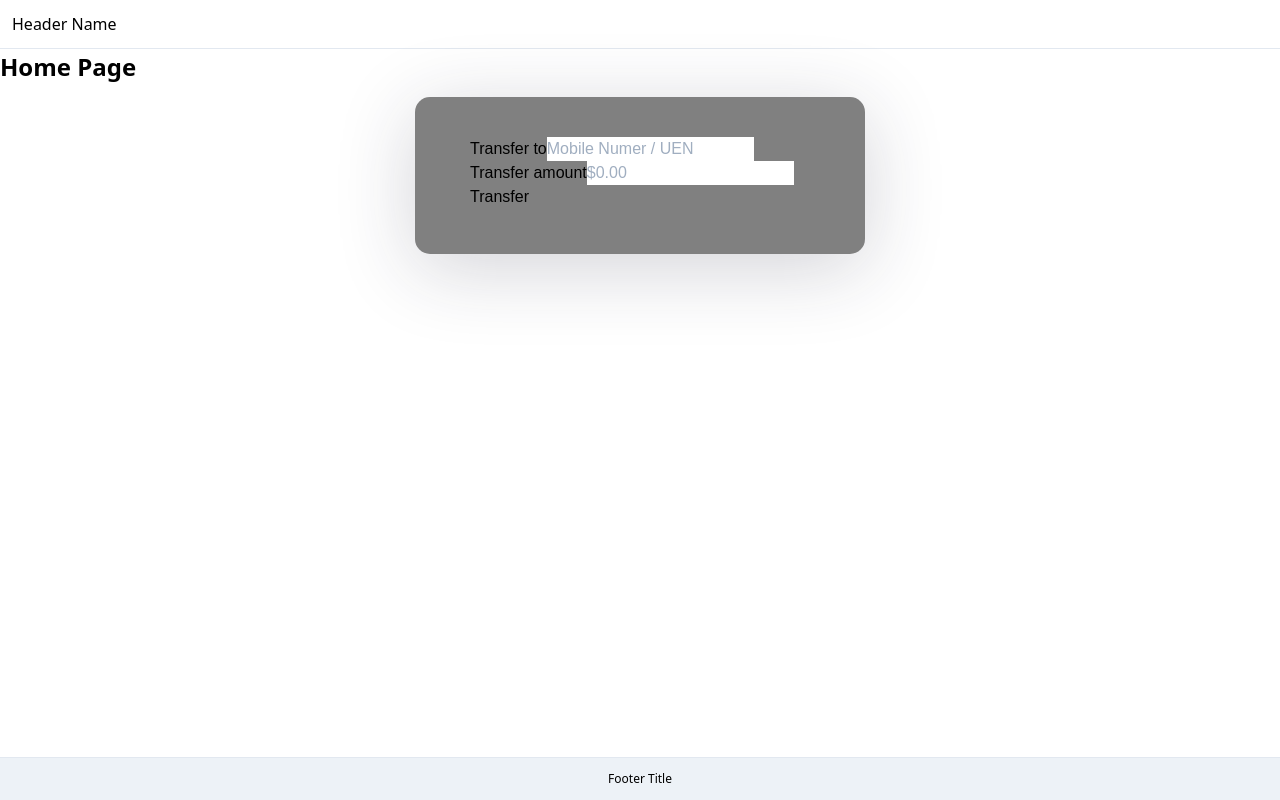
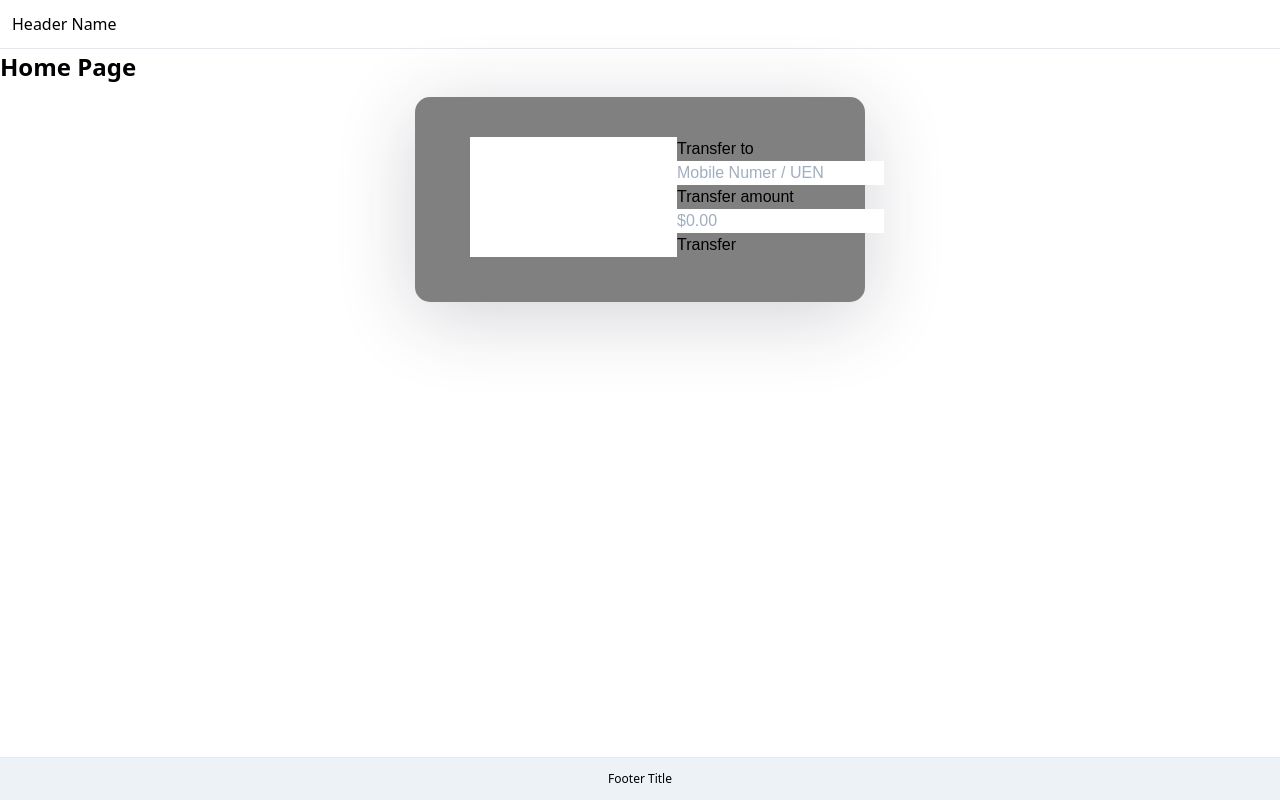
Before and after one commit to nyifeng/SEED2021_TT2_22, a React (Create React App) app in the folder Frontend/: page / in a window 1280 px wide. Built offline with nearby package versions, Linux system fonts and the light colour scheme; no server answers.

Commit message:
update on Transaction

```diff
--- a/Frontend/src/Components/Transaction.js
+++ b/Frontend/src/Components/Transaction.js
@@ -1,26 +1,36 @@
-import React, { useState } from "react";
+import React, { useState, useEffect } from "react";
 import CurrencyFormat from 'react-currency-format';
+import {useAxiosPost} from '../Hooks/HttpPosts';
+import axios from 'axios';
 
 export default function Transaction (){
-    const [userData, setuUerData] = useState();
+    let data = {custID:22}
 
-
+    const haha = useAxiosPost('https://u8fpqfk2d4.execute-api.ap-southeast-1.amazonaws.com/techtrek2020/accounts/view', data)
+    console.log(haha);
+    let bal =  haha.data;
+    console.log(bal);
     function handleTransaction (event){
-
         var number = Number(event.target[1].value.replace(/[^0-9.-]+/g,"")); // to save
         console.log(number);
+        if(number < bal){
+            let final = bal - number;
+            let data= {custID:22, amount: final};
+
+        }
     }
 
         return (
             <div className="transaction-inner">
-                                <form onSubmit ={e => {e.preventDefault(); handleTransaction(e);}}>
+                    <input type="disabled"  className="form-control"/>
+                    <form onSubmit ={e => {e.preventDefault(); handleTransaction(e);}}>
                     <div className="form-group" >
                         <label>Transfer to</label>
                         <input type="text" className="form-control" placeholder="Mobile Numer / UEN" />
                     </div>
                     <div className="form-group" >
                         <label>Transfer amount</label>
-                        <CurrencyFormat className="form-control" thousandSeparator={true} prefix={'$'} decimalScale="2" placeholder="$0.00"/>
+                        <CurrencyFormat className="form-control" thousandSeparator={true} prefix={'$'}  placeholder="$0.00"/>
                     </div>
                     <button type="submit" className="btn btn-primary btn-block">Transfer</button>
                 </form>
--- /dev/null
+++ b/package.json
@@ -0,0 +1,5 @@
+{
+  "dependencies": {
+    "react-currency-format": "^1.0.0"
+  }
+}
```
Also changed, not shown: 1 other file (tests, documents, lock files or other folders).
